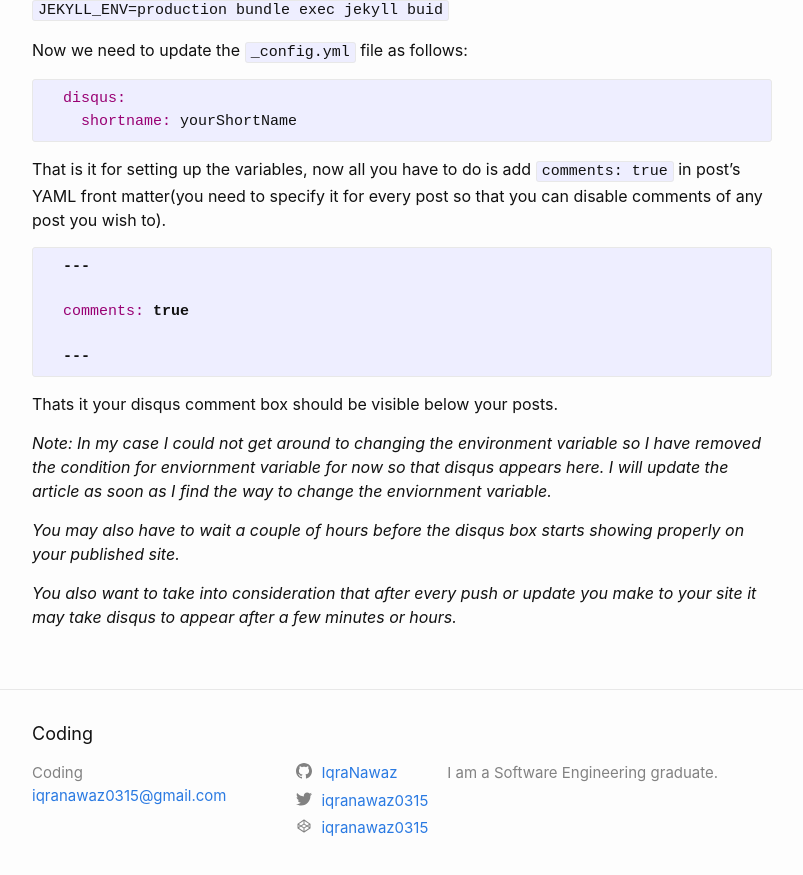
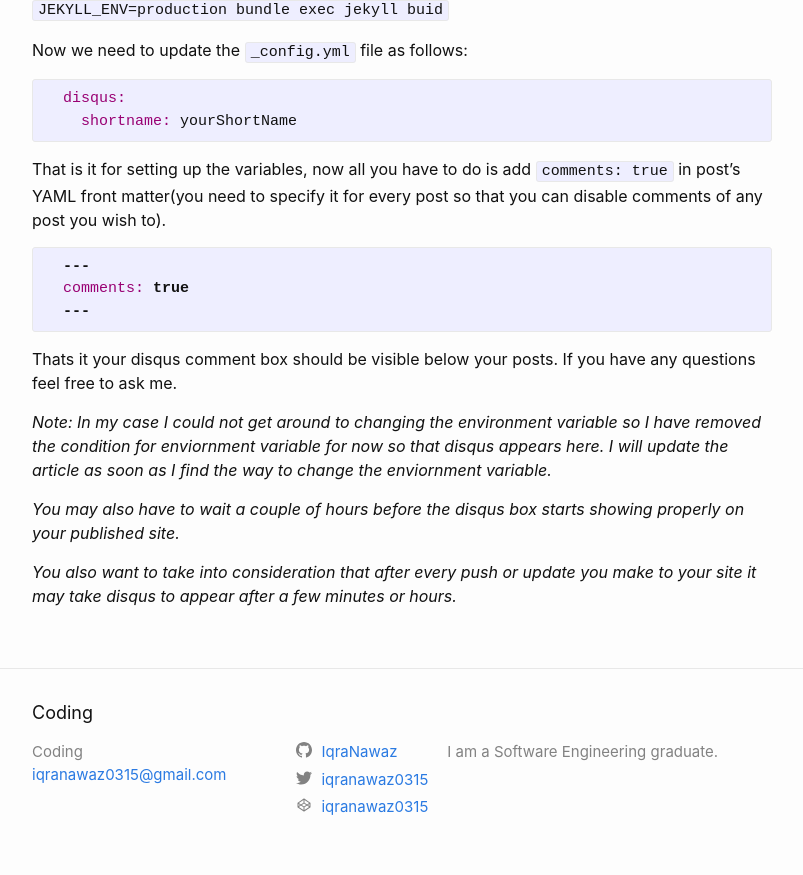
Before and after one commit to IqraNawaz/blog, a Jekyll site: the page built from _posts/2020-01-30-Adding-disqus-to-jekyll.markdown, in a window 1280 px wide and 900 px high, scrolled down 1044 px. Shown: the top 875 px of the window, without its empty margins (238-1041 px from the left). Built offline with Jekyll 4.4.1, drawn with Linux system fonts in a browser that asks for light colours; comment, search, counter and statistics services are not loaded.

```diff
--- a/_posts/2020-01-30-Adding-disqus-to-jekyll.markdown
+++ b/_posts/2020-01-30-Adding-disqus-to-jekyll.markdown
@@ -55,13 +55,12 @@ That is it for setting up the variables, now all you have to do is add
 
 {% highlight ruby %}
   ---
-
   comments: true
-
   ---
 {% endhighlight %}
 
 Thats it your disqus comment box should be visible below your posts.
+If you have any questions feel free to ask me.
 
 _Note:
   In my case I could not get around to changing the environment variable so I have removed the condition for enviornment variable for now so that disqus appears here. I will update the article as soon as I find the way to change the enviornment variable._
```
Also changed, not shown: Gemfile.lock, 2 other files.
